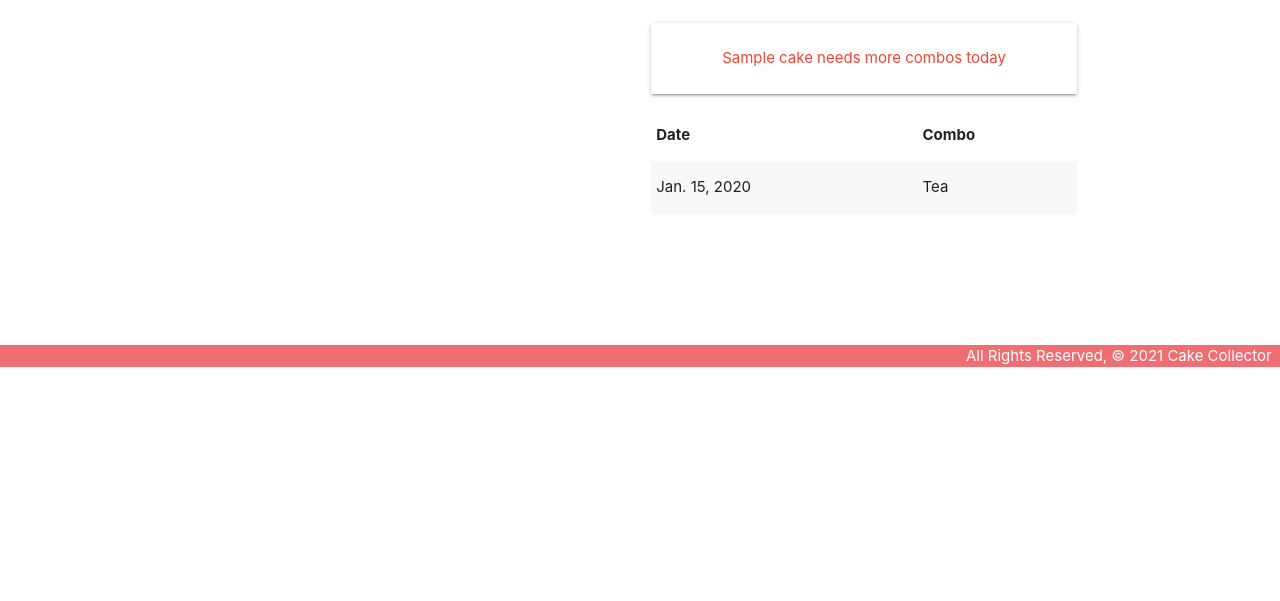
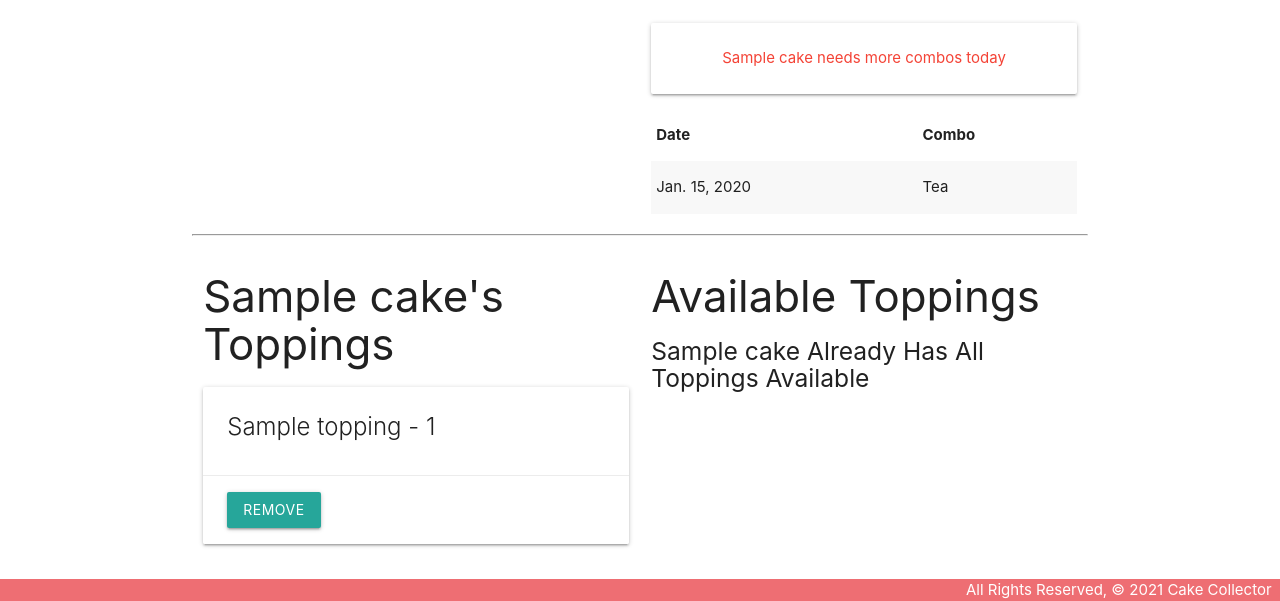
Before and after one commit to AnnaBaranova/cakecollector, a Django app: page /cakes/1/ in a window 1280 px wide. Shown: the part 433-1034 px from the top of the page. Before the commit the page ends 800 px from the top, so only its background shows below. Run offline with Django 3.2, Linux system fonts and the light colour scheme; tables that the repository leaves empty hold one stand-in row (values such as "Sample post").

Commit message:
add assosiation cakes-toppings, add and remove functionality

```diff
--- a/main_app/models.py
+++ b/main_app/models.py
@@ -24,6 +24,7 @@ class Cake(models.Model):
     name = models.CharField(max_length=20)
     cal = models.IntegerField()
     description = models.TextField(max_length=100)
+    toppings = models.ManyToManyField(Topping)
 
     def __str__(self):
         return self.name
--- a/main_app/templates/cakes/detail.html
+++ b/main_app/templates/cakes/detail.html
@@ -47,6 +47,53 @@
         </table>
     </div>
 </div>
+<hr>
+<div class="row">
+    <div class="col s6">
+        <h3>{{ cake.name }}'s Toppings</h3>
+        {% if cake.toppings.count %}
+        {% for topping in cake.toppings.all %}
+        <div class="card">
+            <div class="card-content">
+                <span class="card-title">
+                    {{ topping.name }} - {{topping.portion}}
+                </span>
+            </div>
+            <div class="card-action">
+                <form action="{% url 'unassoc_topping' cake.id topping.id %}" method="post">
+                  {% csrf_token %}
+                  <button type="submit" class="btn">Remove</button>
+                </form>
+              </div>
+        </div>
+        {% endfor %}
+        {% else %}
+        <h5>No Toppings :(</h5>
+        {% endif %}
+    </div>
+    <div class="col s6">
+        <h3>Available Toppings</h3>
+        {% if toppings.count %}
+          {% for topping in toppings.all %}
+            <div class="card">
+              <div class="card-content">
+                <span class="card-title">
+                {{ topping.name }} - {{topping.portion}}
+                </span>
+              </div>
+              <div class="card-action">
+                <form action="{% url 'assoc_topping' cake.id topping.id %}" method="post">
+                  {% csrf_token %}
+                  <button type="submit" class="btn">Add</button>
+                </form>
+              </div>
+            </div>
+          {% endfor %}
+        {% else %}
+          <h5>{{cake.name}} Already Has All Toppings Available</h5>
+        {% endif %}
+      </div>
+</div>
 
 <script>
     var dateEl = document.getElementById('id_date');
--- a/main_app/urls.py
+++ b/main_app/urls.py
@@ -15,4 +15,7 @@ urlpatterns = [
     path('toppings/create/', views.ToppingCreate.as_view(), name="toppings_create"),
     path('toppings/<int:pk>/update/', views.ToppingUpdate.as_view(), name='toppings_update'),
     path('toppings/<int:pk>/delete/', views.ToppingDelete.as_view(), name="toppings_delete"),
+    path('cakes/<int:cake_id>/assoc_topping/<int:topping_id>/', views.assoc_topping, name='assoc_topping'),
+    path('cakes/<int:cake_id>/unassoc_topping/<int:topping_id>/', views.unassoc_topping, name='unassoc_topping'),
+
 ]
--- a/main_app/views.py
+++ b/main_app/views.py
@@ -23,9 +23,11 @@ def cakes_index(request):
 
 def cake_detail(request, cake_id):
   cake = Cake.objects.get(id=cake_id)
+  cake_no_toppings = Topping.objects.exclude(id__in = cake.toppings.all().values_list('id'))
   combo_form = ComboForm()
   return render(request, 'cakes/detail.html', {
-    'cake': cake, "combo_form": combo_form
+    'cake': cake, "combo_form": combo_form,
+    'toppings': cake_no_toppings
      })
 
 class CakeCreate(CreateView):
@@ -67,3 +69,11 @@ class ToppingUpdate(UpdateView):
 class ToppingDelete(DeleteView):
     model = Topping
     success_url = '/toppings/'
+
+def assoc_topping(request, cake_id, topping_id):
+  Cake.objects.get(id=cake_id).toppings.add(topping_id)
+  return redirect('detail', cake_id=cake_id)
+
+def unassoc_topping(request, cake_id, topping_id):
+  Cake.objects.get(id=cake_id).toppings.remove(topping_id)
+  return redirect('detail', cake_id=cake_id)
```
Also changed, not shown: main_app/migrations/0004_cake_toppings.py (added).
